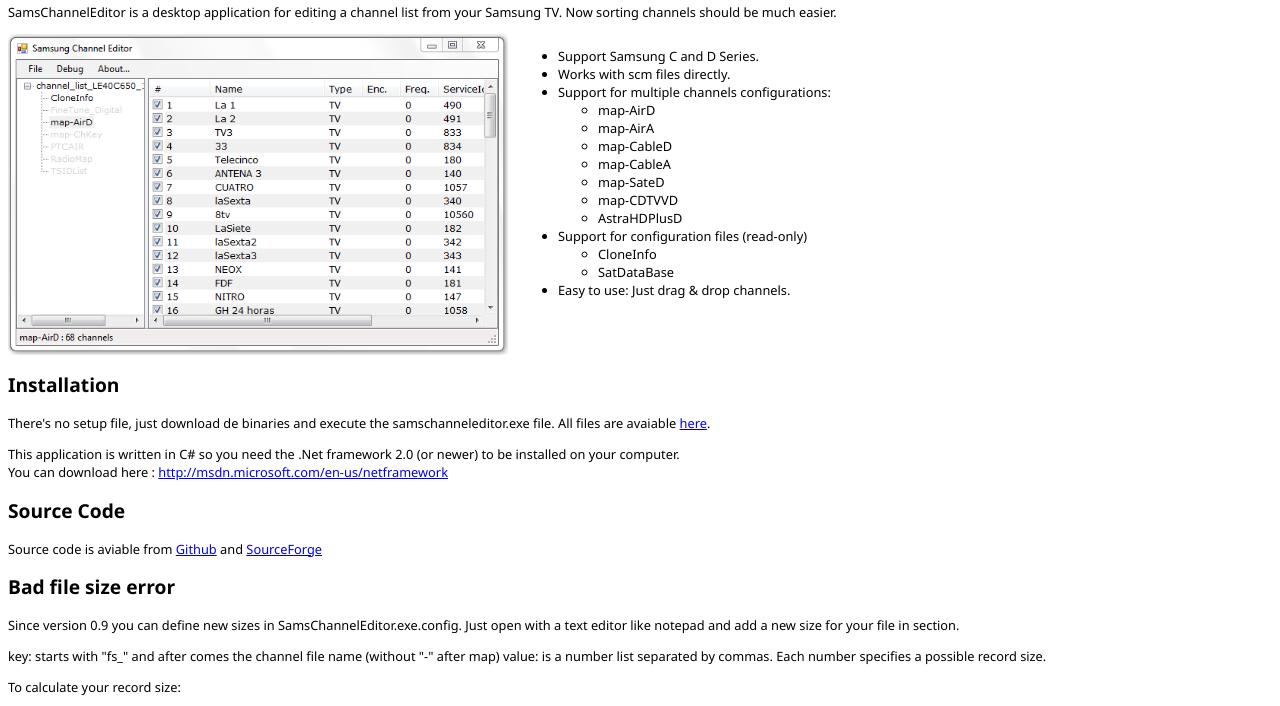
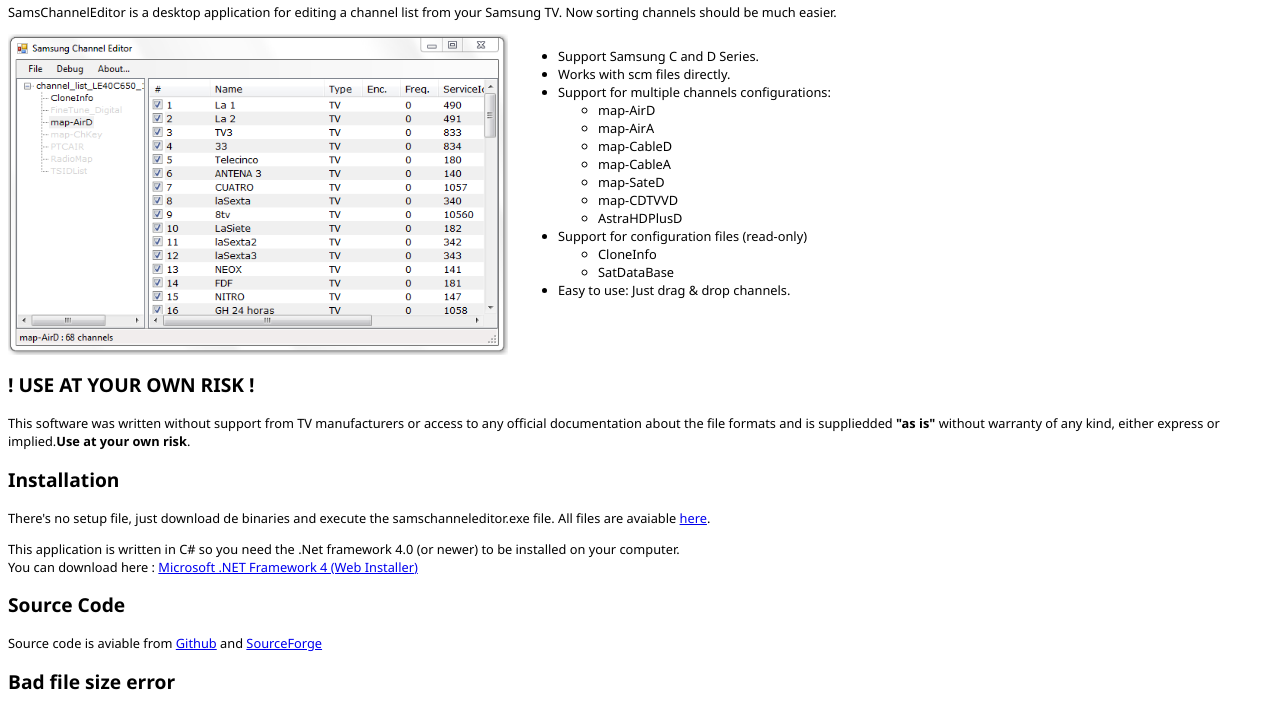
Before and after one commit to imasm/samschanneledit, a plain HTML site: page web/index.htm in a window 1280 px wide. Shown: the part 82-788 px from the top of the page. Drawn offline with Linux system fonts and the light colour scheme.

Commit message:
Update web  & README: Add "Use at you own risk" disclaimer

```diff
--- a/web/index.htm
+++ b/web/index.htm
@@ -51,13 +51,19 @@
 </tbody>
 </table>
 <p></p>
+
+<h2>! USE AT YOUR OWN RISK !</h2>
+<p>This software was written without support from TV manufacturers or access to any official documentation about the file formats
+and is suppliedded <b>"as is"</b> without warranty of any kind, either express or implied.<b>Use at your own risk</b>.</p>
+
+
 <h2>Installation</h2>
 <p>There's no setup file, just download de binaries and execute
 the samschanneleditor.exe file. All files are avaiable <a href="http://sourceforge.net/projects/samschanneledit/files/">here</a>.</p>
 <p>This application is written in C# so you need the .Net
-framework 2.0 (or newer) to be installed on your computer.
+framework 4.0 (or newer) to be installed on your computer.
 <br />
-You can download here : <a href="http://msdn.microsoft.com/en-us/netframework">http://msdn.microsoft.com/en-us/netframework</a></p>
+You can download here : <a href="https://www.microsoft.com/en-us/download/details.aspx?id=17851">Microsoft .NET Framework 4 (Web Installer)</a></p>
 
 <h2>Source Code</h2>
 <p>
```
Also changed, not shown: 1 other file.
